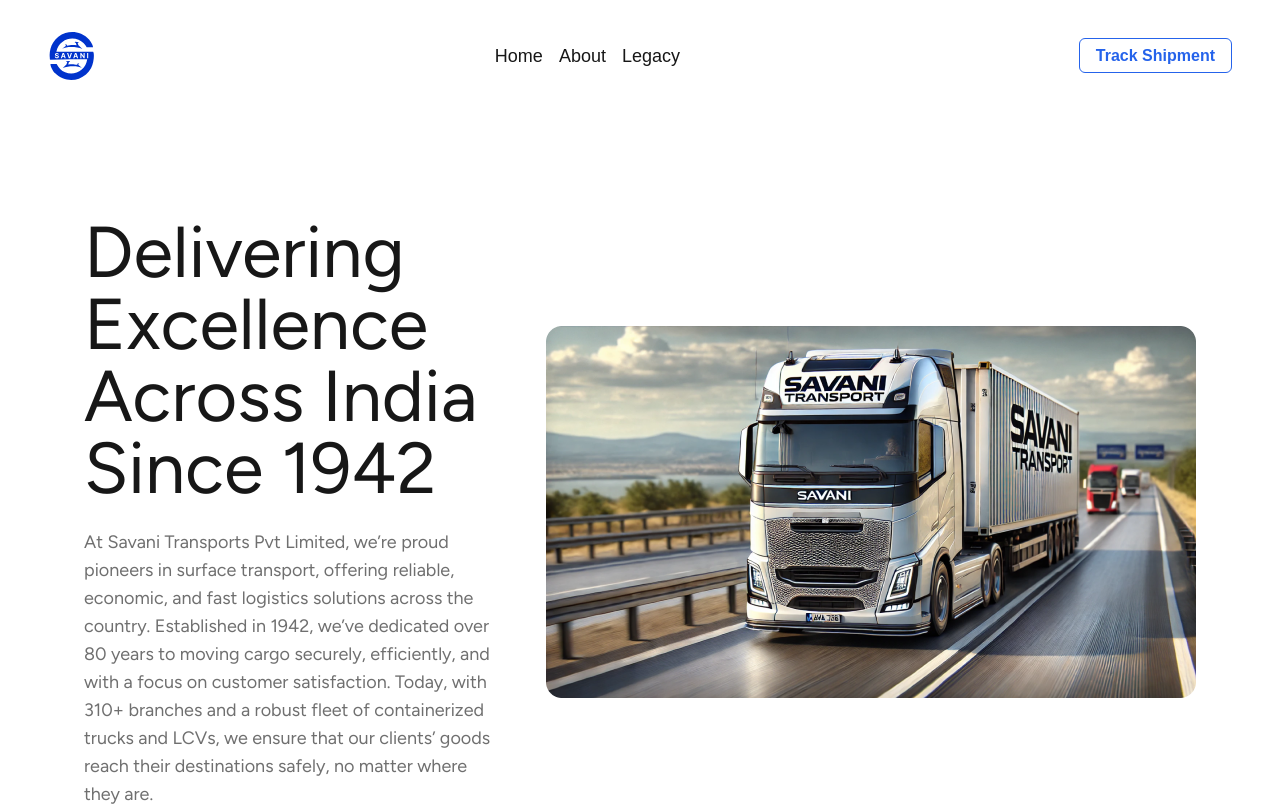
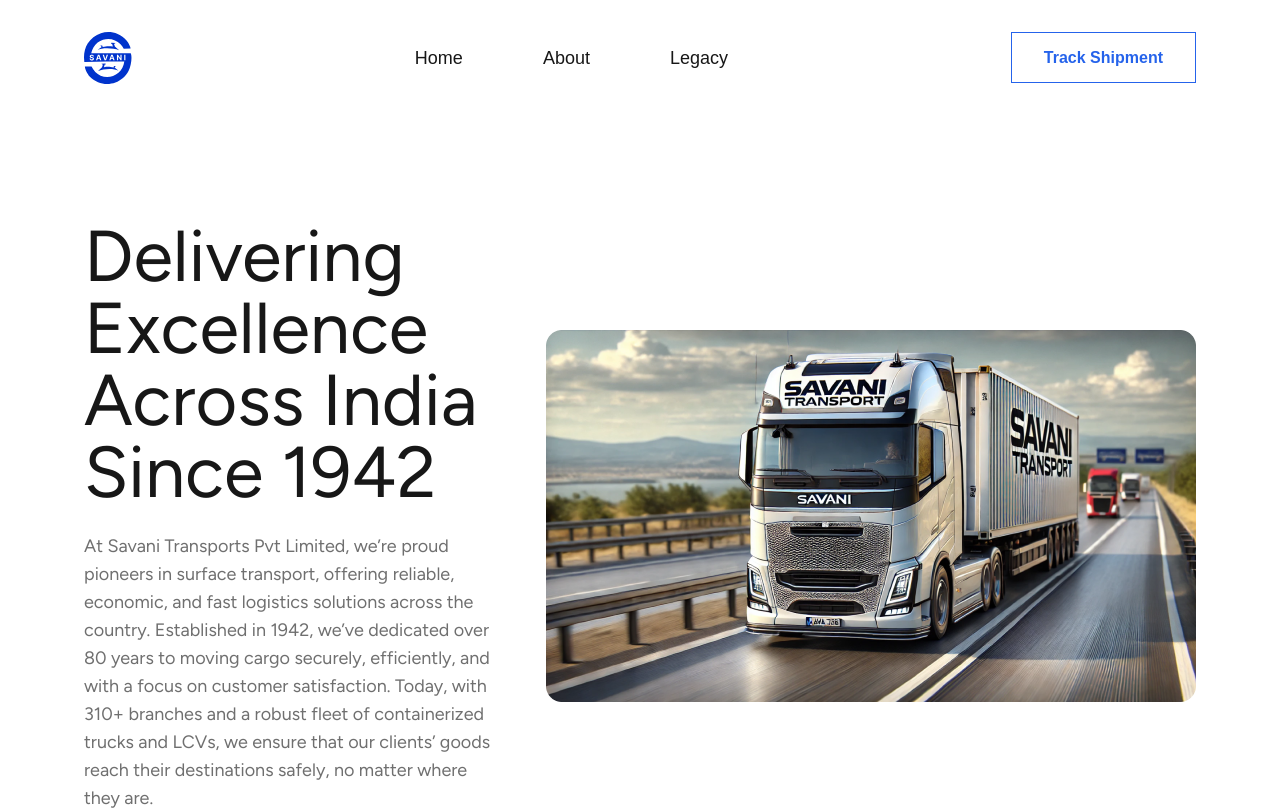
Before and after one commit to AbhijitTurate/savani-transports, a Next.js app: page /legacy in a window 1280 px wide. Shown: the top 810 px of the page. Built offline with nearby package versions, Linux system fonts and the light colour scheme.

Commit message:
chore: navbare responsiveness done

```diff
--- a/components/Navbar.tsx
+++ b/components/Navbar.tsx
@@ -1,95 +1,19 @@
 "use client"
 import { useState } from "react";
 import Link from "next/link";
-
+import Image from 'next/image';
 export default function Navbar() {
     const [isOpen, setIsOpen] = useState(false);
 
     return (
-        // <nav >
-        //     <div className="container mx-auto flex items-center justify-between py-4 px-6">
-        //         {/* Logo */}
-        //         <div className="flex items-center">
-        //             <img
-        //                 src='/assets/logo.svg' // Replace with your logo path
-        //                 alt="Savani Logo"
-        //                 className="h-12 w-12"
-        //             />
-        //         </div>
-
-        //         {/* Hamburger Menu (Mobile View) */}
-        //         <button
-        //             className="text-blue-600 md:hidden focus:outline-none"
-        //             onClick={() => setIsOpen(!isOpen)}
-        //         >
-        //             <svg
-        //                 xmlns="http://www.w3.org/2000/svg"
-        //                 fill="none"
-        //                 viewBox="0 0 24 24"
-        //                 strokeWidth={2}
-        //                 stroke="currentColor"
-        //                 className="w-8 h-8"
-        //             >
-        //                 <path
-        //                     strokeLinecap="round"
-        //                     strokeLinejoin="round"
-        //                     d={isOpen ? "M6 18L18 6M6 6l12 12" : "M4 6h16M4 12h16M4 18h16"}
-        //                 />
-        //             </svg>
-        //         </button>
-
-        //         {/* Navigation Links */}
-        //         <ul
-        //             className={`${isOpen ? "block" : "hidden"
-        //                 } md:flex space-y-4 md:space-y-0 md:space-x-8 text-lg font-medium  md:items-center absolute md:relative top-full left-0 w-full md:w-auto md:bg-transparent p-4 `}
-        //         >
-        //             <li>
-        //                 <Link legacyBehavior href="/">
-        //                     <a className="hover:text-blue-600 block md:inline">Home</a>
-        //                 </Link>
-        //             </li>
-        //             <li>
-        //                 <Link legacyBehavior href="/about">
-        //                     <a className="hover:text-blue-600 block md:inline">About Us</a>
-        //                 </Link>
-        //             </li>
-        //             <li>
-        //                 <Link legacyBehavior href="/legacy">
-        //                     <a className="hover:text-blue-600 block md:inline">Legacy</a>
-        //                 </Link>
-        //             </li>
-        //         </ul>
-
-        //         {/* Button */}
-        //         <div className="hidden md:block">
-        //             <Link legacyBehavior href="/track-shipment">
-        //                 <a className="border border-blue-600 text-blue-600 px-4 py-2 rounded-md font-semibold hover:bg-blue-600 hover:text-white transition">
-        //                     Track Shipment
-        //                 </a>
-        //             </Link>
-        //         </div>
-
-        //         {/* Mobile Button */}
-        //         {isOpen && (
-        //             <div className="block md:hidden mt-4">
-        //                 <Link legacyBehavior href="/track-shipment">
-        //                     <a className="block text-center border border-blue-600 text-blue-600 px-4 py-2 rounded-md font-semibold hover:bg-blue-600 hover:text-white transition">
-        //                         Track Shipment
-        //                     </a>
-        //                 </Link>
-        //             </div>
-        //         )}
-        //     </div>
-
-        // </nav>
-
-
-        <nav className="flex items-center justify-between mt-8 mb-8 mr-12 ml-12">
+        <nav className="mx-8 md:mx-[5.25rem] my-8 ">
+            <div className="flex items-center justify-between">
                 <div>
-                <img
+                    <Image
                         src='/assets/logo.svg' // Replace with your logo path
                         alt="Savani Logo"
-                    className="h-12 w-12"
+                        width={48}
+                        height={48}
                     />
                 </div>
                 <button
@@ -111,7 +35,7 @@
                         />
                     </svg>
                 </button>
-            <ul className={` ${isOpen ? 'block' : 'hidden'} md:flex gap-x-4 text-lg font-medium`}>
+                <ul className={`hidden md:flex gap-20 text-lg font-medium`}>
                     <li>
                         <Link legacyBehavior href="/">
                             <a>Home</a>
@@ -128,28 +52,43 @@
                         </Link>
                     </li>
                 </ul>
-
-            {/* Hamburger Menu (Mobile View) */}
-
-
                 {/* Button */}
                 <div className="hidden md:block">
                     <Link legacyBehavior href="/track-shipment">
-                    <a className="border border-blue-600 text-blue-600 px-4 py-2 rounded-md font-semibold hover:bg-blue-600 hover:text-white transition">
+                        <a className="px-8 py-4 bg-transparent border border-blue-600 text-blue-600 font-semibold test-base hover:bg-blue-600 hover:text-white transition">
                             Track Shipment
                         </a>
                     </Link>
                 </div>
+            </div>
             {/* Mobile Button */}
             {isOpen && (
-                <div className="block md:hidden mt-4">
+                <ul className={`md:hidden flex flex-col justify-center items-center gap-16 my-4 list-none font-medium`}>
+                    <li>
+                        <Link legacyBehavior href="/">
+                            <a>Home</a>
+                        </Link>
+                    </li>
+                    <li>
+                        <Link legacyBehavior href="/about">
+                            <a>About</a>
+                        </Link>
+                    </li>
+                    <li>
+                        <Link legacyBehavior href="/legacy">
+                            <a>Legacy</a>
+                        </Link>
+                    </li>
+                    <li>
                         <Link legacyBehavior href="/track-shipment">
-                        <a className="block text-center border border-blue-600 text-blue-600 px-4 py-2 rounded-md font-semibold hover:bg-blue-600 hover:text-white transition">
+                            <a className="px-8 py-4 bg-transparent border border-blue-600 text-blue-600 font-semibold test-base hover:bg-blue-600 hover:text-white transition">
                                 Track Shipment
                             </a>
                         </Link>
-                </div>
-            )}
+                    </li>
+                </ul>
+            )
+            }
         </nav>
     );
 }
```
Lines whose indentation alone changed are shown as unchanged.
